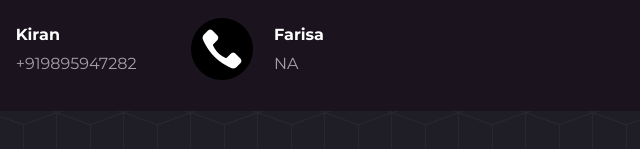
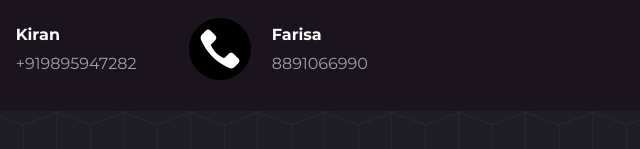
Before and after one commit to shreyasjp/Taksha2K24, a plain HTML site: page TwistNTurn.html in a window 1280 px wide. Shown: the part 1650-1799 px from the top of the page, 344-984 px from the left. Drawn offline with Linux system fonts and the light colour scheme.

Commit message:
Update TwistNTurn.html

```diff
--- a/TwistNTurn.html
+++ b/TwistNTurn.html
@@ -126,7 +126,7 @@
                     <img class="seventh-con-img" src="Data/Icons/Phone.png">
                     <div class="para-seventh-con">
                         <b>Farisa</b>
-                        <a href="tel:+917592958845" style="color:#ffffff99">NA</a>
+                        <a href="tel:+918891066990" style="color:#ffffff99">8891066990</a>
                     </div>
                 </div>
             </div>
```
